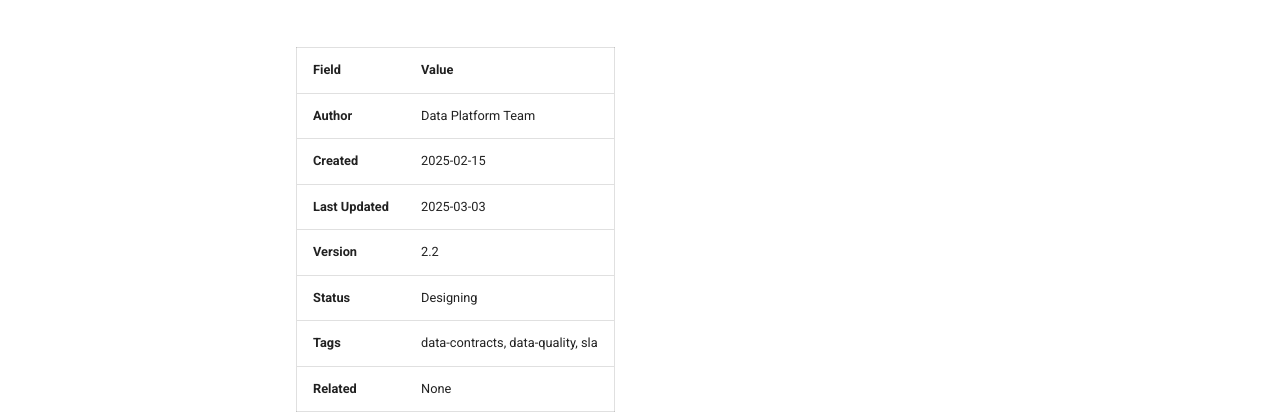
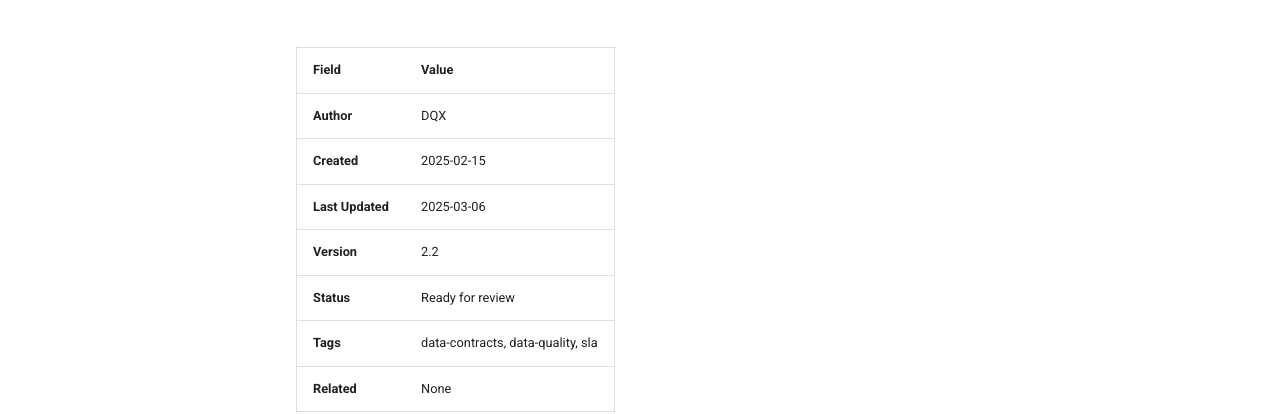
Before and after one commit to nampham2/dqx, an MkDocs documentation site: the page built from docs/design/contracts/index.md, in a window 1280 px wide and 900 px high. Shown: the part 193-607 px from the top of the window. Built offline with MkDocs 1.6.1 and Material for MkDocs 9.7.7, drawn with Linux system fonts in a browser that asks for light colours; comment, search, counter and statistics services are not loaded.

Commit message:
docs(contracts): update header metadata (author, date, status)

```diff
--- a/docs/design/contracts/index.md
+++ b/docs/design/contracts/index.md
@@ -2,11 +2,11 @@
 
 | Field | Value |
 |-------|-------|
-| **Author** | Data Platform Team |
+| **Author** | DQX |
 | **Created** | 2025-02-15 |
-| **Last Updated** | 2025-03-03 |
+| **Last Updated** | 2025-03-06 |
 | **Version** | 2.2 |
-| **Status** | Designing |
+| **Status** | Ready for review |
 | **Tags** | data-contracts, data-quality, sla |
 | **Related** | None |
 
```
